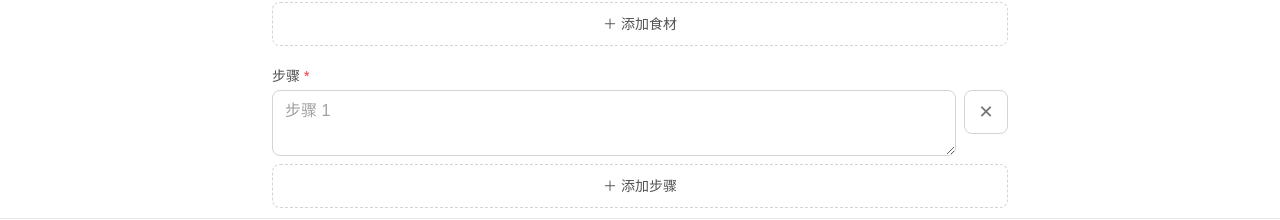
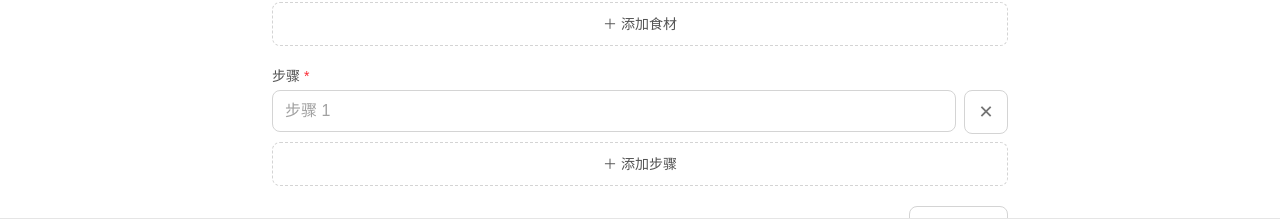
Before and after one commit to Zhangxml/AI-eat, a Next.js app: page /recipes/new in a window 1280 px wide. Shown: the part 526-746 px from the top of the page. Built offline with nearby package versions, Linux system fonts and the light colour scheme.

Commit message:
fix: 步骤输入框 auto-grow 自适应高度，消除内部滚动与外层滚动冲突

```diff
--- a/src/components/RecipeForm.tsx
+++ b/src/components/RecipeForm.tsx
@@ -4,7 +4,7 @@
 // props 契约（与简报一字不差）：{ initial?: Recipe; onSubmit: (draft: DraftRecipe) => Promise<Response>; submitLabel: string }
 // 职责：受控收集字段 → 组装 DraftRecipe → 调 onSubmit；响应非 2xx 时 alert 中文错误
 // 行内校验策略：顶层必填项走浏览器原生 required/number 校验；食材/步骤/营养等行级语义在本组件内校验并 alert
-import { useState } from 'react'
+import { useLayoutEffect, useRef, useState } from 'react'
 import type { FormEvent } from 'react'
 import { apiFetch } from '@/lib/api-fetch'
 import type { DraftRecipe, Nutrition, Recipe } from '@/lib/recipe-types'
@@ -16,6 +16,34 @@ const CATEGORY_OPTIONS: NonNullable<Recipe['category']>[] = ['荤菜', '素菜',
 interface IngredientRow {
   name: string
   amount: string
+}
+
+// 步骤输入框：auto-grow 自适应高度——textarea 的 rows 属性只算显式换行，
+// 不算自动折行，长文本（AI 生成的步骤普遍 2~4 个视觉行）会被裁剪出内部滚动条，
+// 与页面外层滚动冲突。改为 ref 实测 scrollHeight 撑高：value 变化（手动输入/AI 回填）都重算。
+function StepTextarea({ value, idx, onChange }: { value: string; idx: number; onChange: (v: string) => void }) {
+  const ref = useRef<HTMLTextAreaElement>(null)
+  const resize = () => {
+    const el = ref.current
+    if (!el) return
+    el.style.height = 'auto'
+    el.style.height = `${el.scrollHeight}px`
+  }
+  useLayoutEffect(resize, [value])
+  return (
+    <textarea
+      ref={ref}
+      rows={1}
+      value={value}
+      onChange={(e) => {
+        onChange(e.target.value)
+        resize()
+      }}
+      placeholder={`步骤 ${idx + 1}`}
+      aria-label={`步骤 ${idx + 1}`}
+      className="w-full min-w-0 flex-1 resize-none overflow-hidden rounded-lg border border-neutral-300 bg-transparent px-3 py-2 text-base leading-6 text-neutral-900 outline-none placeholder:text-neutral-400 focus:border-neutral-900 dark:border-neutral-700 dark:text-neutral-100 dark:focus:border-neutral-100"
+    />
+  )
 }
 
 // AI 估算接口契约（Task 10 提供）：POST /api/ai/recipes → 200 { recipe } | 503 { error }
@@ -472,14 +500,11 @@ export default function RecipeForm({
         </span>
         <div className="flex flex-col gap-2">
           {steps.map((step, idx) => (
-            <div key={idx} className="flex items-start gap-2">
-              <textarea
-                rows={2}
+            <div key={idx} className="flex items-stretch gap-2">
+              <StepTextarea
                 value={step}
-                onChange={(e) => updateStep(idx, e.target.value)}
-                placeholder={`步骤 ${idx + 1}`}
-                aria-label={`步骤 ${idx + 1}`}
-                className="w-full min-w-0 flex-1 rounded-lg border border-neutral-300 bg-transparent px-3 py-2 text-base text-neutral-900 outline-none placeholder:text-neutral-400 focus:border-neutral-900 dark:border-neutral-700 dark:text-neutral-100 dark:focus:border-neutral-100"
+                idx={idx}
+                onChange={(v) => updateStep(idx, v)}
               />
               <button
                 type="button"
```
